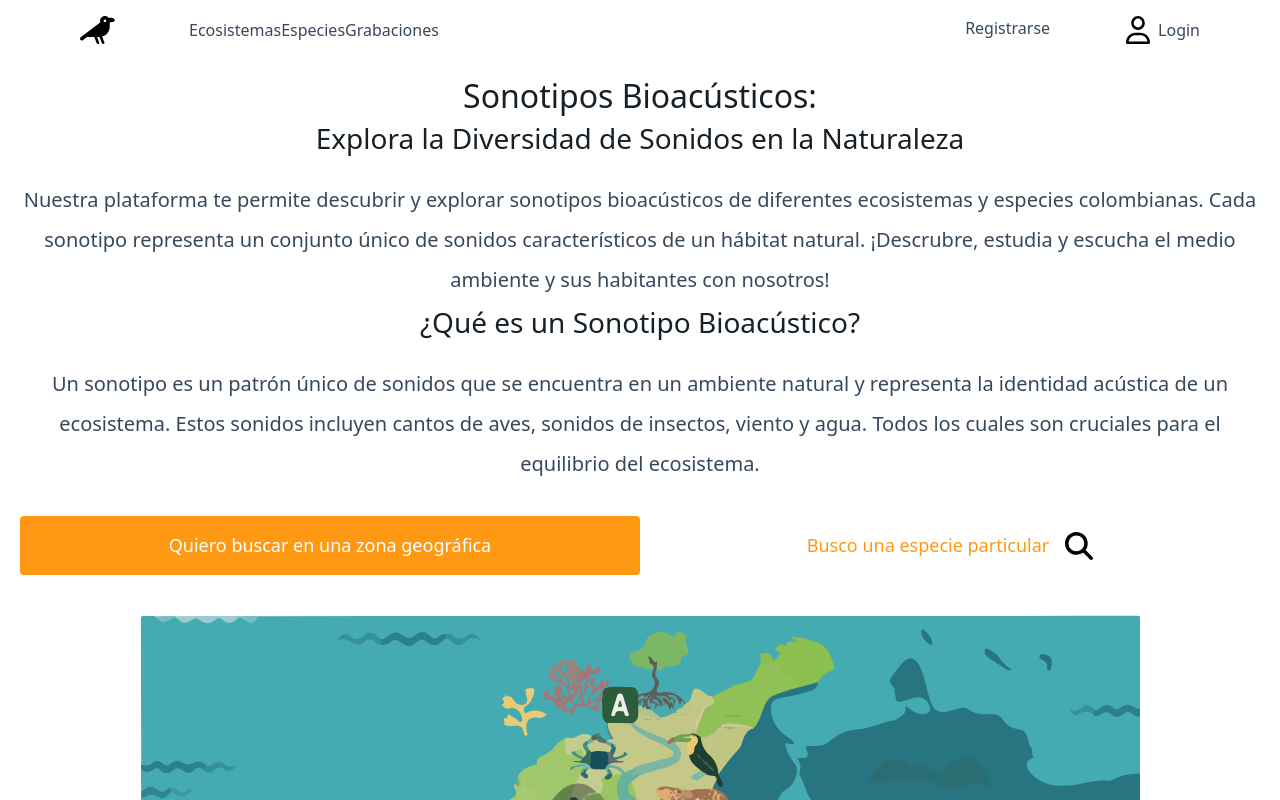
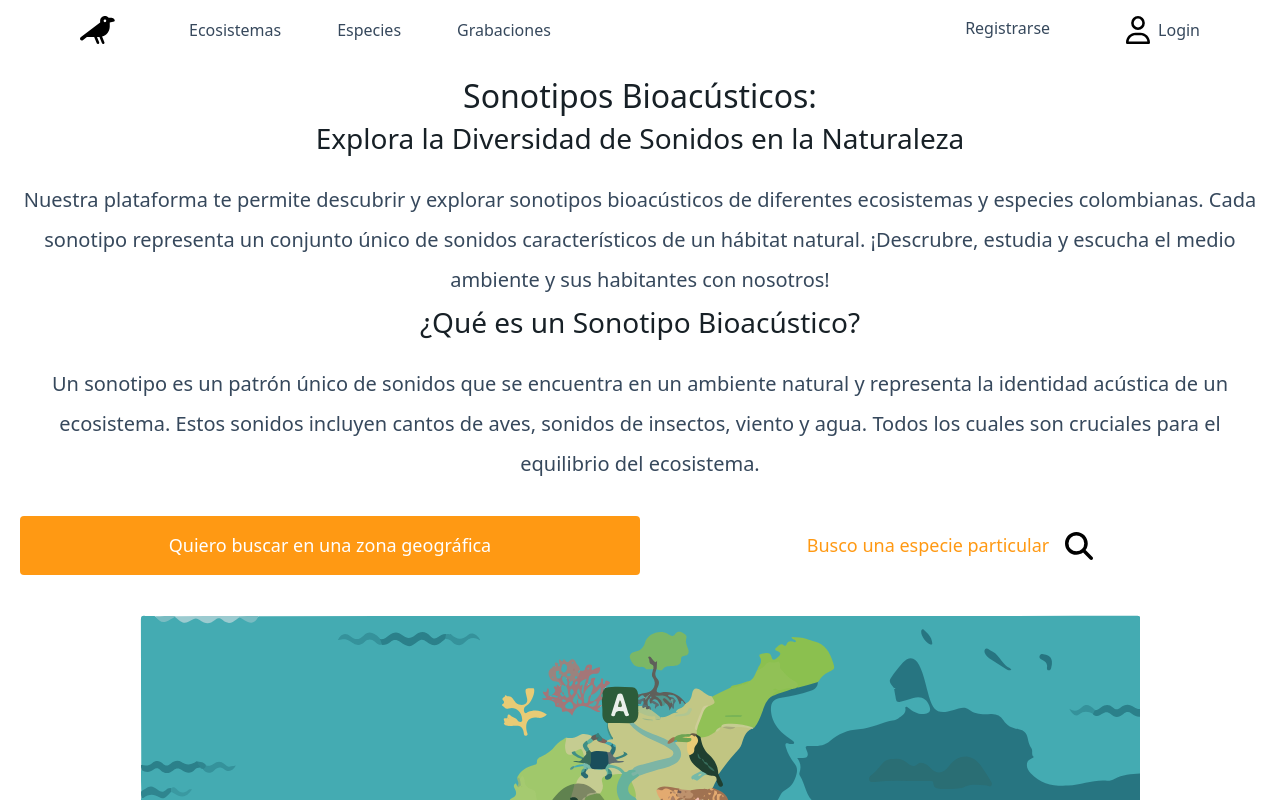
Before and after one commit to victordot/sonotipo, a Next.js app: page / in a window 1280 px wide. Shown: the top 800 px of the page. Built offline with nearby package versions, Linux system fonts and the light colour scheme.

Commit message:
Update Navbar.tsx
cambio ligero

```diff
--- a/app/components/Navbar.tsx
+++ b/app/components/Navbar.tsx
@@ -32,7 +32,7 @@ export function Navbar() {
                 <div className="flex items-center">
                     <Link href={"/"}><Image src={Logo} alt="Logo" width={35} height={35}/></Link>
 
-                    <div className="hidden lg:flex pl-[74px] gap-x-[56]">
+                    <div className="hidden lg:flex pl-[74px] gap-x-[56px]">
                         <Link href={"/ecosistemas"} className="text-[#36485C] font-medium">Ecosistemas</Link>
                         <Link href={"/especies"} className="text-[#36485C] font-medium">Especies</Link>
                         <Link href={"/grabaciones"} className="text-[#36485C] font-medium">Grabaciones</Link>
```
